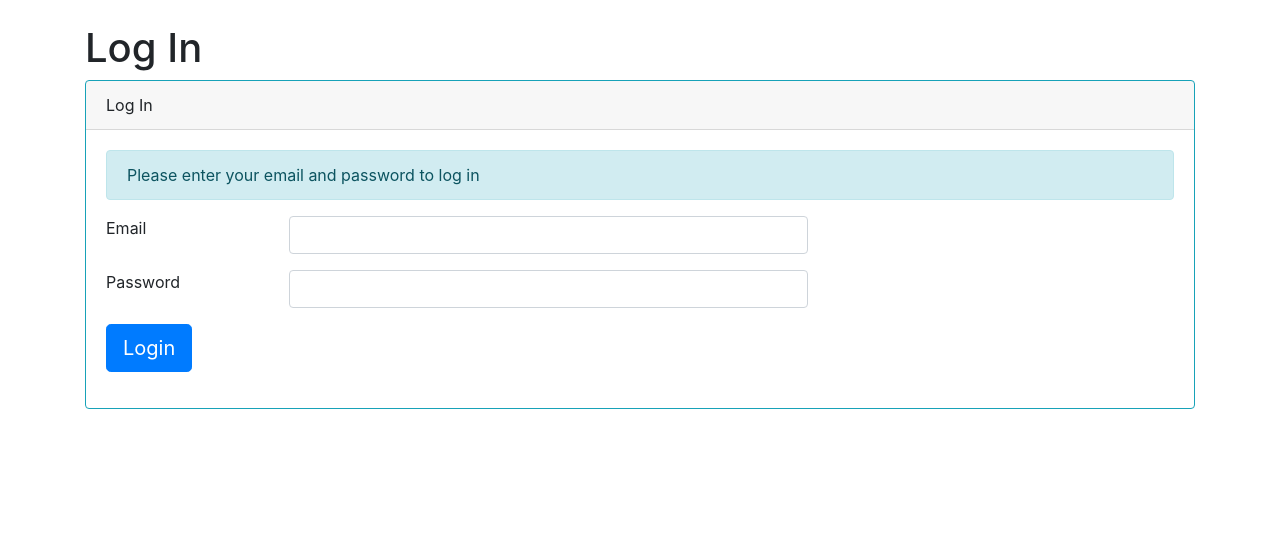
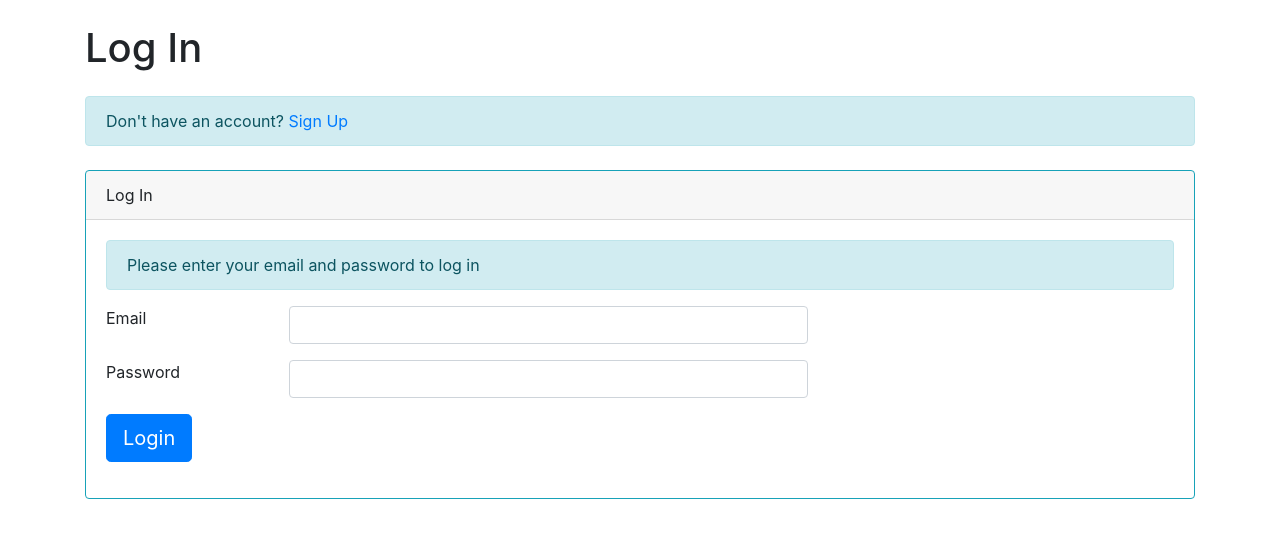
Before and after one commit to BDPA-HSCC-ATL-2018/bdpa-loans, a PHP site: page /forms/login.php in a window 1280 px wide. Shown: the part 56-594 px from the top of the page. Run offline with PHP 8.4, Linux system fonts and the light colour scheme.

Commit message:
The login page now has a Bootstrap alert that allows you to go to the sign up page if you don't have an account.

```diff
--- a/forms/login.php
+++ b/forms/login.php
@@ -6,7 +6,7 @@ include_once $_SERVER['DOCUMENT_ROOT'] . '/bdpa-loans/web-assets/tpl/app_nav.php
 <h1><?php echo $page_title ?></h1>
 
 <form id="login" method="post" action="../index.php?action=login" class="needs-validation" novalidate>
-
+  <div class="alert alert-info my-4" role="alert">Don't have an account? <a href="/bdpa-loans/forms/signup.php">Sign Up</a></div>
   <div class="card border-info">
     <div class="card-header">Log In</div>
     <div class="card-body">
```
